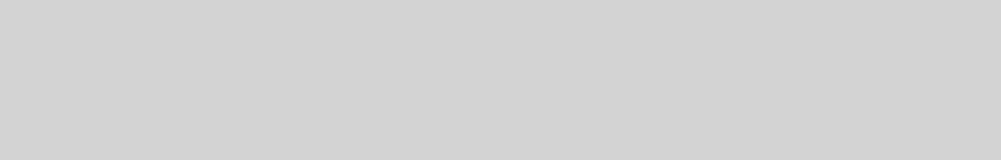
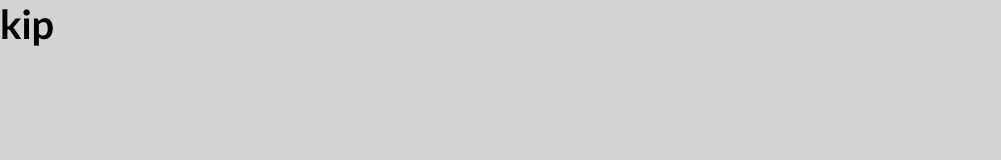
Before and after one commit to Peerke75/lorem-commit, a plain HTML site: page index.html in a window 1280 px wide. Shown: the top 160 px of the page, without its empty margins (0-1001 px from the left). Drawn offline with Linux system fonts and the light colour scheme.

Commit message:
h1 gemaakt

```diff
--- a/index.html
+++ b/index.html
@@ -4,6 +4,7 @@
 	<meta charset="UTF-8">
 	<meta name="viewport" content="width=device-width, initial-scale=1.0">
 	<title>lorem-commit</title>
+	<h1>kip</h1>
 	<style type="text/css">
 
 		*{
```
